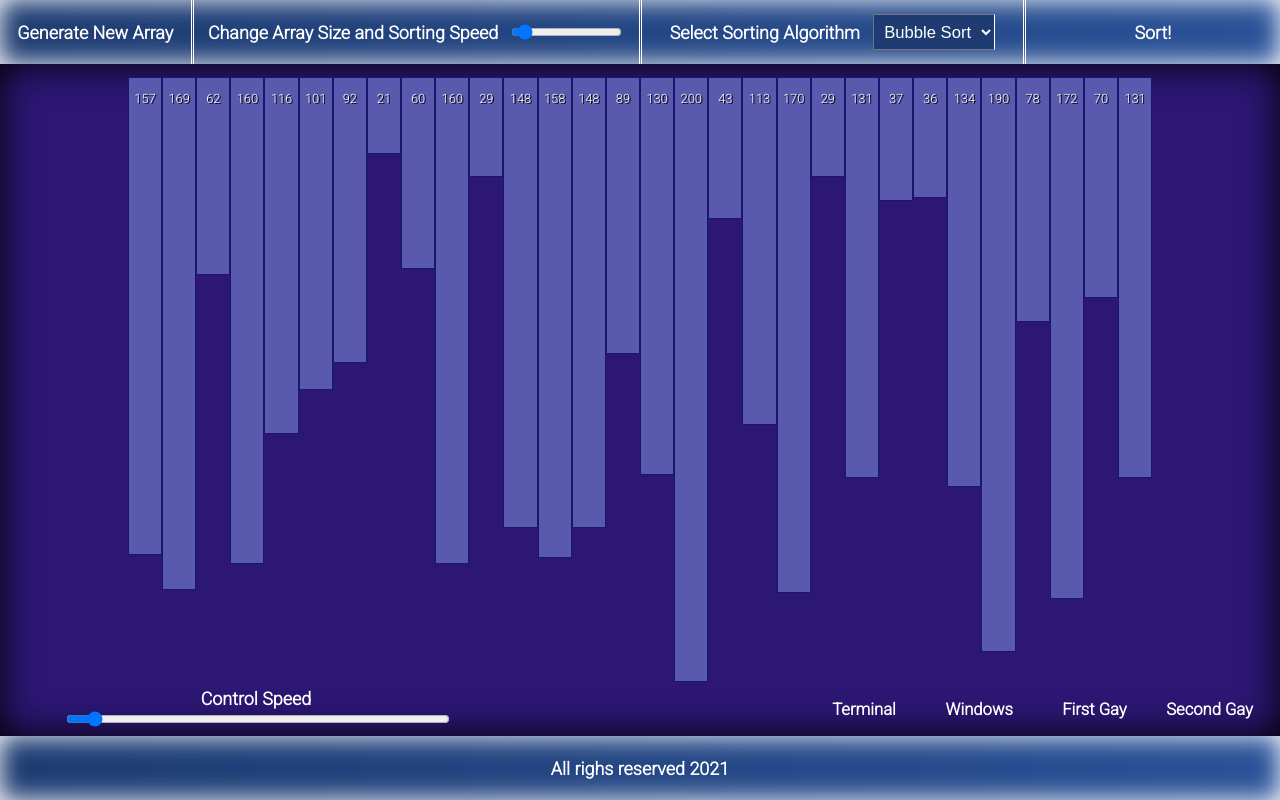
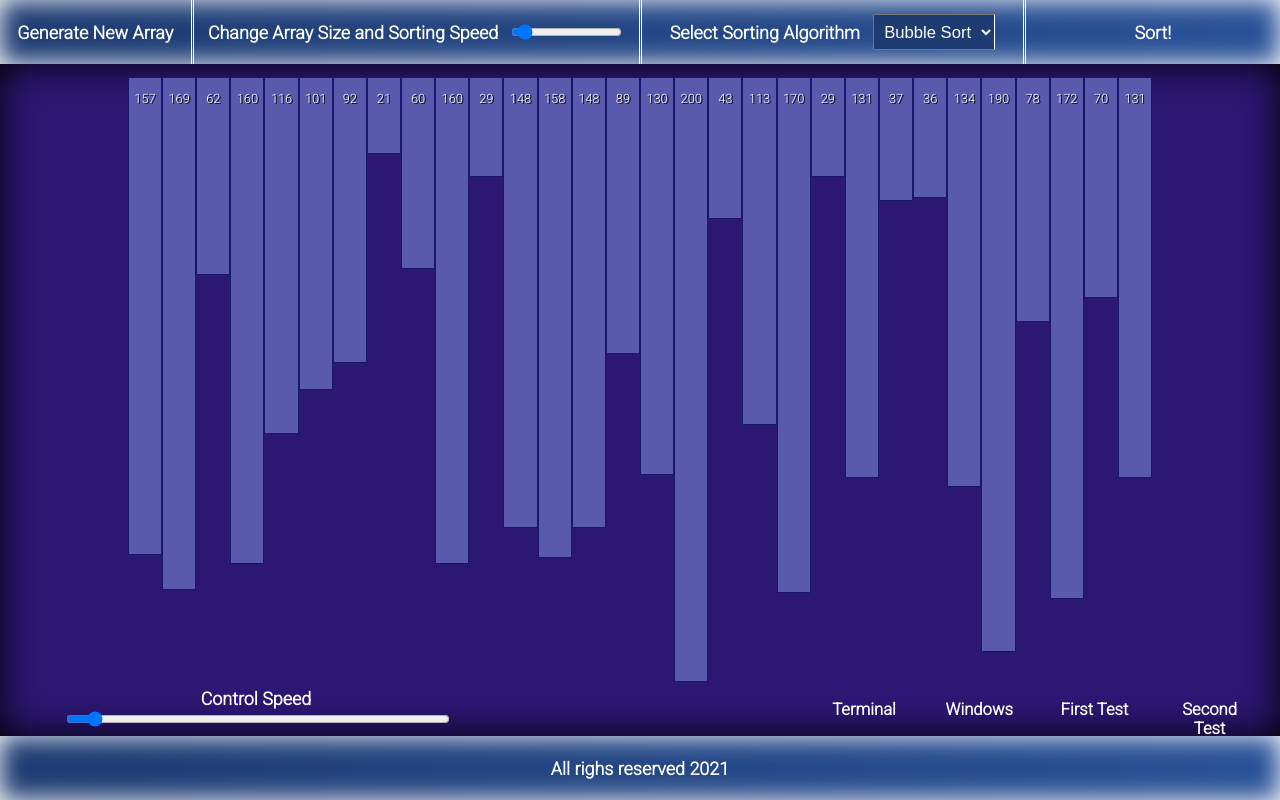
Before and after one commit to MrRabotnik/Sort-Visualizer, a website built with webpack: page index.html in a window 1280 px wide. Built offline with nearby package versions, Linux system fonts and the light colour scheme.

Commit message:
Update index.html

```diff
--- a/index.html
+++ b/index.html
@@ -48,8 +48,8 @@
         <div class="themes_container">
             <div id="theme_1" class="themes"><h4>Terminal</h4></div>
             <div id="theme_2" class="themes"><h4>Windows</h4></div>
-            <div id="theme_3" class="themes"><h4>First Gay</h4></div>
-            <div id="theme_4" class="themes"><h4>Second Gay</h4></div>
+            <div id="theme_3" class="themes"><h4>First Test</h4></div>
+            <div id="theme_4" class="themes"><h4>Second Test</h4></div>
         </div>
     </section>
 
```
